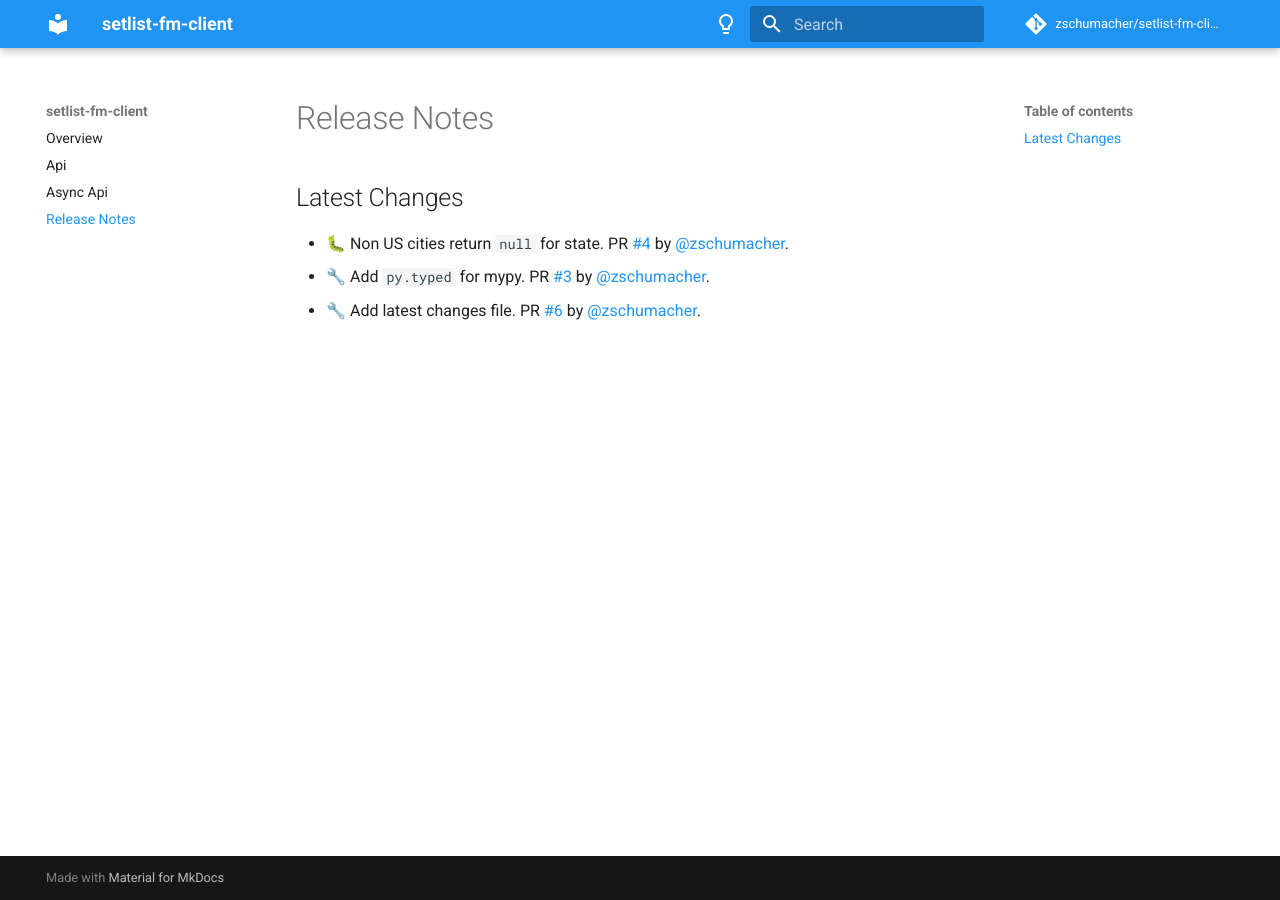
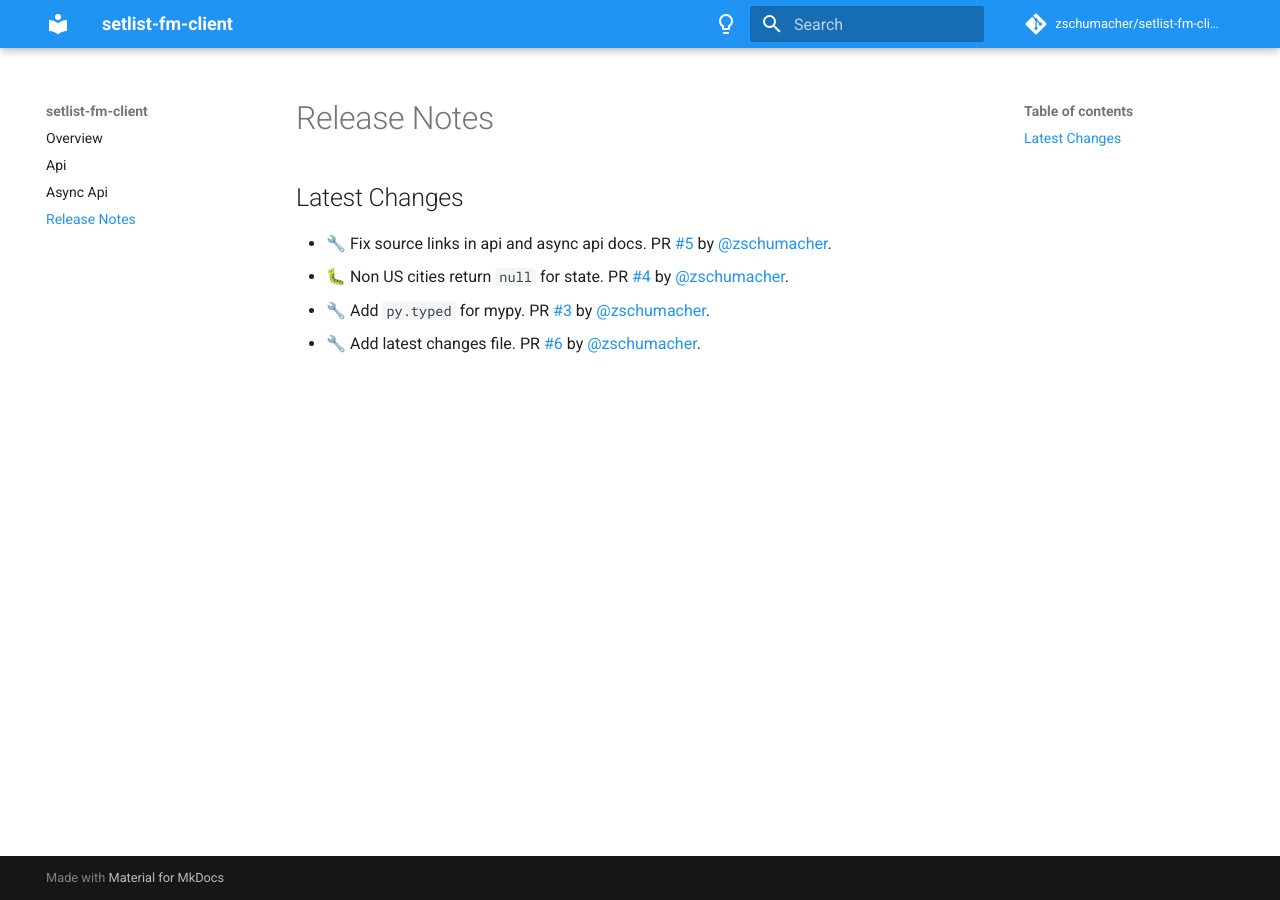
Before and after one commit to zschumacher/setlist-fm-client, an MkDocs documentation site: the page built from docs/release_notes.md, in a window 1280 px wide. Built offline with MkDocs 1.6.1 and Material for MkDocs 9.7.7, drawn with Linux system fonts in a browser that asks for light colours; comment, search, counter and statistics services are not loaded.

Commit message:
📝 Update release notes

```diff
--- a/docs/release_notes.md
+++ b/docs/release_notes.md
@@ -1,6 +1,7 @@
 
 ## Latest Changes
 
+* 🔧 Fix source links in api and async api docs. PR [#5](https://github.com/zschumacher/setlist-fm-client/pull/5) by [@zschumacher](https://github.com/zschumacher).
 * 🐛 Non US cities return `null` for state. PR [#4](https://github.com/zschumacher/setlist-fm-client/pull/4) by [@zschumacher](https://github.com/zschumacher).
 * 🔧 Add `py.typed` for mypy. PR [#3](https://github.com/zschumacher/setlist-fm-client/pull/3) by [@zschumacher](https://github.com/zschumacher).
 * 🔧 Add latest changes file. PR [#6](https://github.com/zschumacher/setlist-fm-client/pull/6) by [@zschumacher](https://github.com/zschumacher).
```
